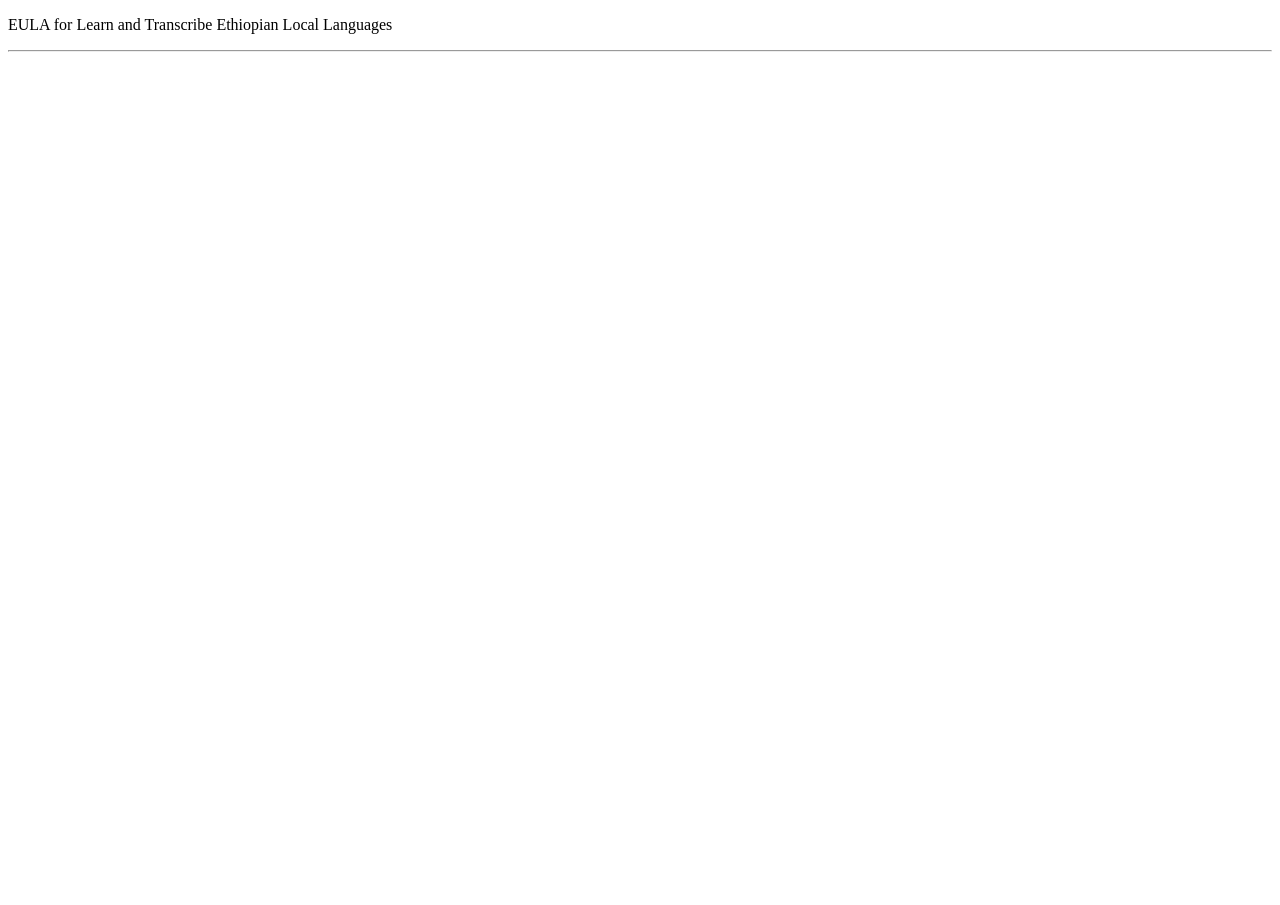
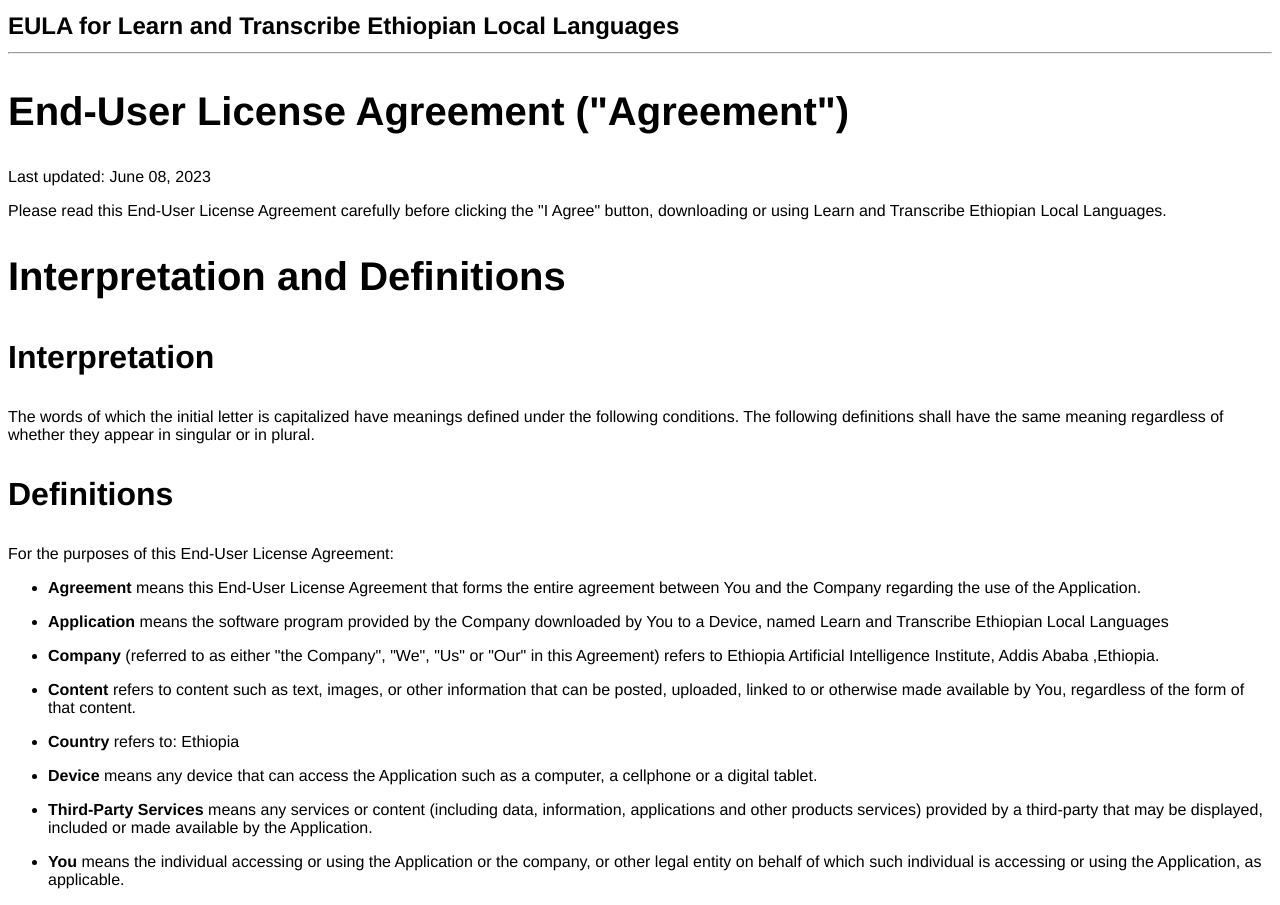
Before and after one commit to Learn-Transcribe-ET-Languages/EULA, a plain HTML site: page index.html in a window 1280 px wide. Before the commit the page ends 800 px from the top, so only its background shows below. Drawn offline with Linux system fonts and the light colour scheme.

Commit message:
definitions section done

```diff
--- a/index.html
+++ b/index.html
@@ -10,5 +10,75 @@
   <body>
     <p class="title">EULA for Learn and Transcribe Ethiopian Local Languages</p>
     <hr />
+    <h1>End-User License Agreement ("Agreement")</h1>
+    <p>Last updated: June 08, 2023</p>
+    <p>
+      Please read this End-User License Agreement carefully before clicking the
+      "I Agree" button, downloading or using Learn and Transcribe Ethiopian
+      Local Languages.
+    </p>
+    <h1>Interpretation and Definitions</h1>
+    <h2>Interpretation</h2>
+    <p>
+      The words of which the initial letter is capitalized have meanings defined
+      under the following conditions. The following definitions shall have the
+      same meaning regardless of whether they appear in singular or in plural.
+    </p>
+    <h2>Definitions</h2>
+    <p>For the purposes of this End-User License Agreement:</p>
+    <ul>
+      <li>
+        <p>
+          <strong>Agreement</strong> means this End-User License Agreement that
+          forms the entire agreement between You and the Company regarding the
+          use of the Application.
+        </p>
+      </li>
+      <li>
+        <p>
+          <strong>Application</strong> means the software program provided by
+          the Company downloaded by You to a Device, named Learn and Transcribe
+          Ethiopian Local Languages
+        </p>
+      </li>
+      <li>
+        <p>
+          <strong>Company</strong> (referred to as either "the Company", "We",
+          "Us" or "Our" in this Agreement) refers to Ethiopia Artificial
+          Intelligence Institute, Addis Ababa ,Ethiopia.
+        </p>
+      </li>
+      <li>
+        <p>
+          <strong>Content</strong> refers to content such as text, images, or
+          other information that can be posted, uploaded, linked to or otherwise
+          made available by You, regardless of the form of that content.
+        </p>
+      </li>
+      <li>
+        <p><strong>Country</strong> refers to: Ethiopia</p>
+      </li>
+      <li>
+        <p>
+          <strong>Device</strong> means any device that can access the
+          Application such as a computer, a cellphone or a digital tablet.
+        </p>
+      </li>
+      <li>
+        <p>
+          <strong>Third-Party Services</strong> means any services or content
+          (including data, information, applications and other products
+          services) provided by a third-party that may be displayed, included or
+          made available by the Application.
+        </p>
+      </li>
+      <li>
+        <p>
+          <strong>You</strong> means the individual accessing or using the
+          Application or the company, or other legal entity on behalf of which
+          such individual is accessing or using the Application, as applicable.
+        </p>
+      </li>
+    </ul>
   </body>
 </html>
--- a/style.css
+++ b/style.css
@@ -0,0 +1,35 @@
+* {
+    font-family: Helvetica Neue, Helvetica, Arial, sans-serif;
+}
+
+.title {
+    font-size: 24px;
+    line-height: 36px;
+    font-weight: 700;
+    margin: 0;
+}
+
+h1,
+h2 {
+    font-weight: 700;
+}
+
+h1 {
+    font-size: 40px;
+    line-height: 60px;
+}
+
+h2 {
+    font-size: 32px;
+    line-height: 48px;
+}
+
+ul {
+    display: block;
+    list-style-type: disc;
+    margin-block-start: 1em;
+    margin-block-end: 1em;
+    margin-inline-start: 0px;
+    margin-inline-end: 0px;
+    padding-inline-start: 40px;
+}
```
